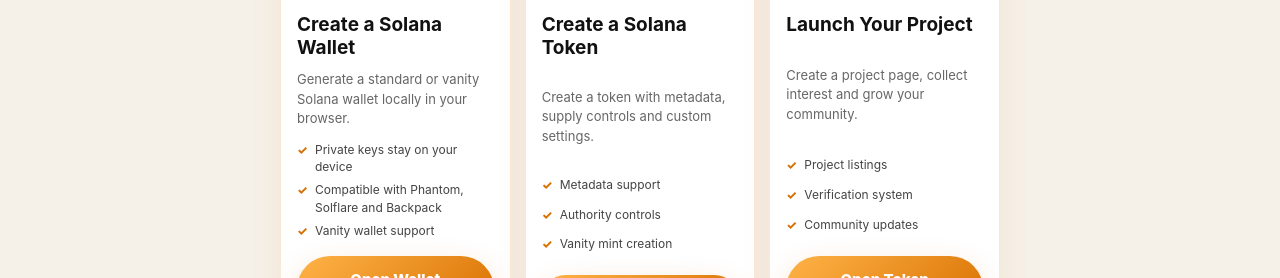
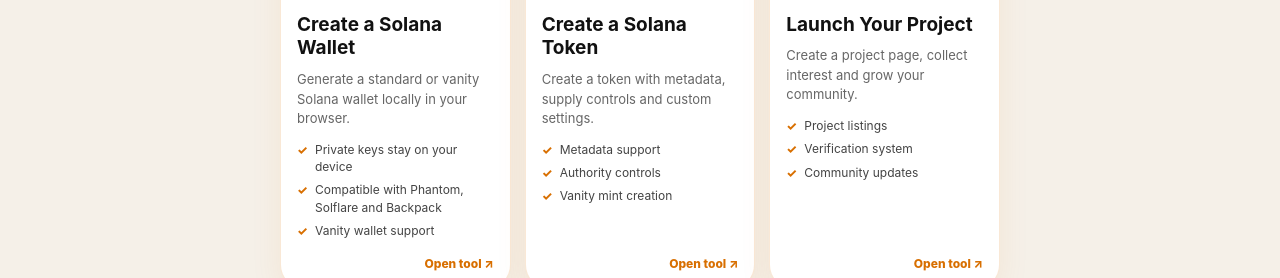
Before and after one commit to smitskecbs/tools.cbs-coin.com, a website built with Vite: page index.html in a window 1280 px wide. Shown: the part 522-800 px from the top of the page. Built offline with nearby package versions, Linux system fonts and the light colour scheme.

Commit message:
make toolchain cards fully clickable

```diff
--- a/src/main.ts
+++ b/src/main.ts
@@ -11,7 +11,6 @@
   headline: string
   description: string
   keyPoints: string[]
-  buttonLabel: string
   url: string
   logoUrl: string
 }
@@ -58,7 +57,6 @@
       'Compatible with Phantom, Solflare and Backpack',
       'Vanity wallet support',
     ],
-    buttonLabel: 'Open Wallet Generator',
     url: TOOL_URLS.wallet,
     logoUrl: walletGeneratorLogo,
   },
@@ -72,7 +70,6 @@
       'Authority controls',
       'Vanity mint creation',
     ],
-    buttonLabel: 'Open Token Builder',
     url: TOOL_URLS.tokenBuilder,
     logoUrl: tokenBuilderLogo,
   },
@@ -86,7 +83,6 @@
       'Verification system',
       'Community updates',
     ],
-    buttonLabel: 'Open Token Launcher',
     url: TOOL_URLS.tokenLauncher,
     logoUrl: tokenLauncherLogo,
   },
@@ -179,7 +175,13 @@
     .join('')
 
   return `
-    <article class="toolchain-card">
+    <a
+      class="toolchain-card"
+      href="${card.url}"
+      target="_blank"
+      rel="noopener noreferrer"
+      aria-label="${card.toolName}"
+    >
       <div class="toolchain-logo-stage">
         <img
           class="toolchain-logo"
@@ -195,16 +197,9 @@
         <ul class="toolchain-points" aria-label="${card.headline} highlights">
           ${points}
         </ul>
+        <span class="toolchain-card-action">Open tool ↗</span>
       </div>
-      <a
-        class="primary-btn toolchain-card-btn"
-        href="${card.url}"
-        target="_blank"
-        rel="noopener noreferrer"
-      >
-        ${card.buttonLabel}
-      </a>
-    </article>
+    </a>
   `
 }
 
--- a/src/style.css
+++ b/src/style.css
@@ -96,12 +96,15 @@
   display: flex;
   flex-direction: column;
   gap: 16px;
-  padding: 0 0 18px;
+  padding: 0 0 16px;
   border: 1px solid rgba(216, 111, 0, 0.16);
   border-radius: 24px;
   background: #ffffff;
   box-shadow: 0 10px 32px rgba(216, 111, 0, 0.08);
   overflow: hidden;
+  text-decoration: none;
+  color: inherit;
+  cursor: pointer;
   transition:
     transform 140ms ease,
     box-shadow 140ms ease,
@@ -110,8 +113,17 @@
 
 .toolchain-card:hover {
   transform: translateY(-2px);
-  border-color: rgba(216, 111, 0, 0.28);
+  border-color: rgba(216, 111, 0, 0.32);
   box-shadow: 0 16px 40px rgba(216, 111, 0, 0.12);
+}
+
+.toolchain-card:focus-visible {
+  outline: 2px solid #d86f00;
+  outline-offset: 3px;
+}
+
+.toolchain-card:active {
+  transform: translateY(0);
 }
 
 .toolchain-logo-stage {
@@ -144,7 +156,8 @@
 }
 
 .toolchain-card-content {
-  display: grid;
+  display: flex;
+  flex-direction: column;
   gap: 10px;
   flex: 1;
   padding: 0 16px;
@@ -189,12 +202,14 @@
   color: #d86f00;
 }
 
-.toolchain-card-btn {
-  width: calc(100% - 32px);
-  margin: 0 16px;
-  padding: 12px 16px;
-  font-size: 13px;
-  text-align: center;
+.toolchain-card-action {
+  align-self: flex-end;
+  margin-top: auto;
+  padding-top: 6px;
+  font-size: 12px;
+  font-weight: 800;
+  line-height: 1.4;
+  color: #d86f00;
 }
 
 .workflow-panel,
```
